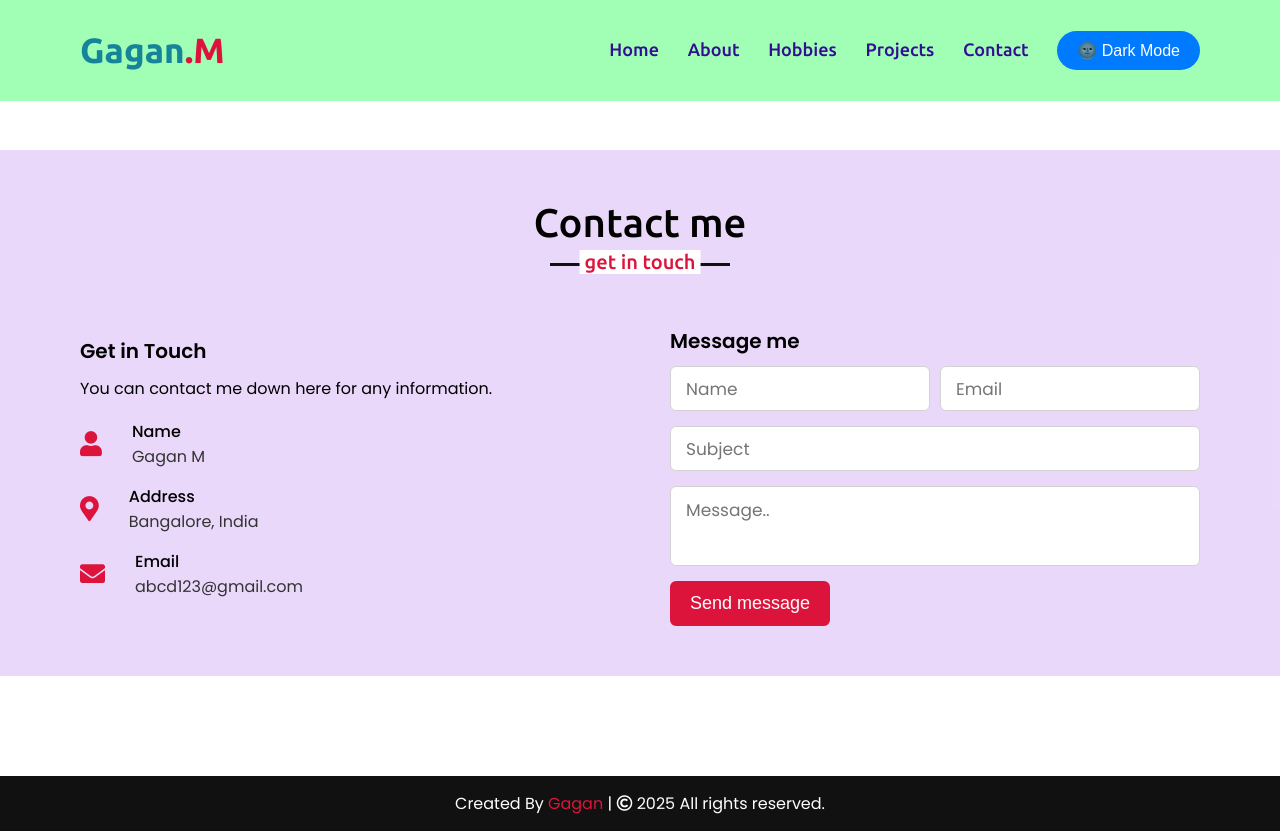
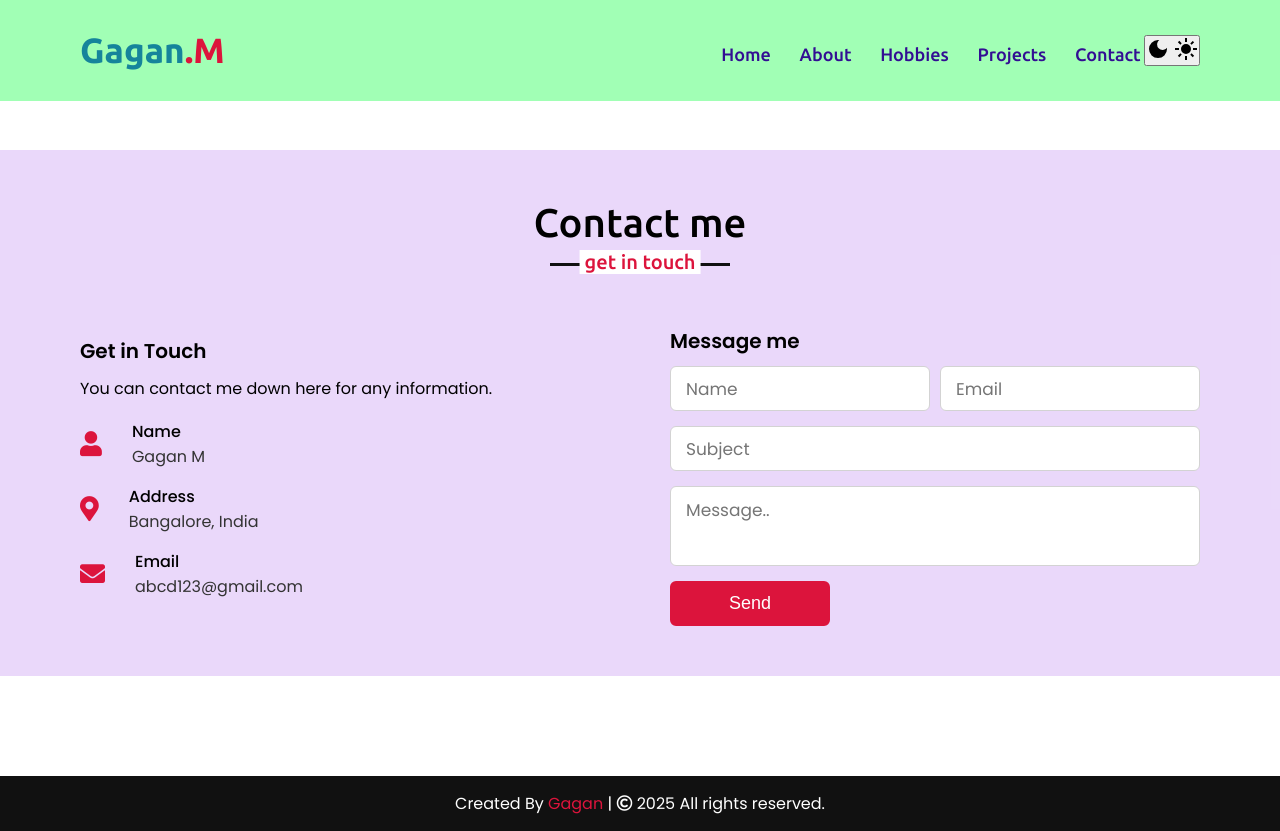
Before and after one commit to gaganmnhce/portpolio, a plain HTML site: page contact.html in a window 1280 px wide. Drawn offline with nearby package versions, Linux system fonts and the light colour scheme.

Commit message:
Update contact.html

```diff
--- a/contact.html
+++ b/contact.html
@@ -26,8 +26,12 @@
                 <li><a href="./hobbies.html" class="menu-btn">Hobbies</a></li>
                 <li><a href="./projects.html" class="menu-btn">Projects</a></li>
                 <li><a href="#contact" class="menu-btn">Contact</a></li>
-                <li><a href="" class="menu-btn">
-                    <button id="toggleButton" class="toggle-button">🌚 Dark Mode</button></a></li>
+
+                <button id="theme-switch">
+                    <svg xmlns="http://www.w3.org/2000/svg" height="24px" viewBox="0 -960 960 960" width="24px"><path d="M480-120q-150 0-255-105T120-480q0-150 105-255t255-105q14 0 27.5 1t26.5 3q-41 29-65.5 75.5T444-660q0 90 63 153t153 63q55 0 101-24.5t75-65.5q2 13 3 26.5t1 27.5q0 150-105 255T480-120Z"/></svg>
+                    <svg xmlns="http://www.w3.org/2000/svg" height="24px" viewBox="0 -960 960 960" width="24px"><path d="M480-280q-83 0-141.5-58.5T280-480q0-83 58.5-141.5T480-680q83 0 141.5 58.5T680-480q0 83-58.5 141.5T480-280ZM200-440H40v-80h160v80Zm720 0H760v-80h160v80ZM440-760v-160h80v160h-80Zm0 720v-160h80v160h-80ZM256-650l-101-97 57-59 96 100-52 56Zm492 496-97-101 53-55 101 97-57 59Zm-98-550 97-101 59 57-100 96-56-52ZM154-212l101-97 55 53-97 101-59-57Z"/></svg>
+                  </button>
+
             </ul>
             <div class="menu-btn">
                 <i class="fas fa-bars"></i>
@@ -84,7 +88,7 @@
                             <textarea cols="30" rows="10" placeholder="Message.." required></textarea>
                         </div>
                         <div class="button-area">
-                            <button type="submit">Send message</button>
+                            <button type="submit">Send</button>
                         </div>
                     </form>
                 </div>
```
